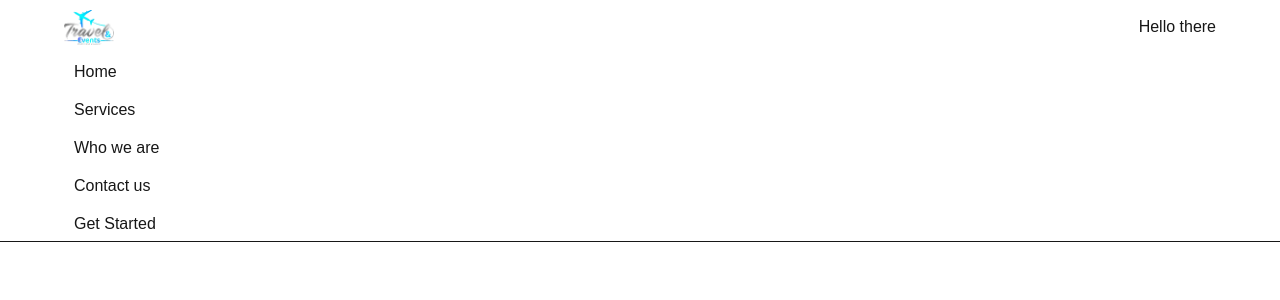
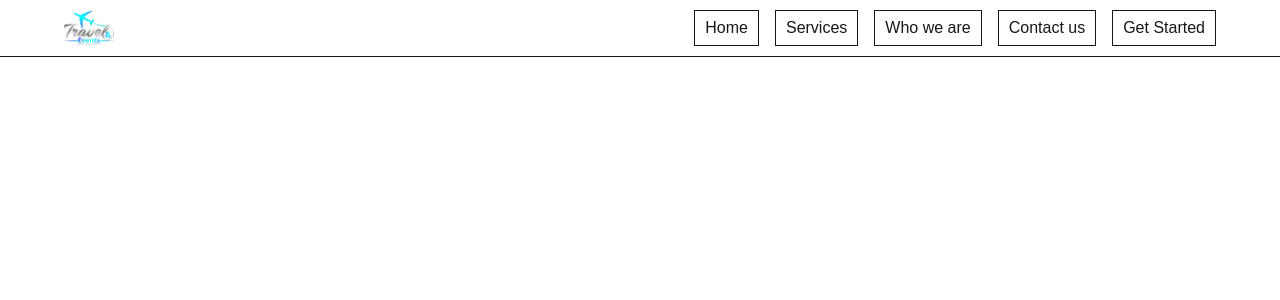
Before and after one commit to TheEldaps/Travel-Events, a Next.js app: page / in a window 1280 px wide. Shown: the top 300 px of the page. Built offline with nearby package versions, Linux system fonts and the light colour scheme.

Commit message:
Style Nav section

```diff
--- a/app/components/Nav.tsx
+++ b/app/components/Nav.tsx
@@ -4,6 +4,7 @@ import Image from "next/image";
 import Logo from "../../public/Logo.png";
 import { useState } from "react";
 import Link from "next/link";
+import NavLink from "../components/NavLink";
 
 export default function Nav() {
   const [navState, setNavState] = useState(true);
@@ -18,7 +19,7 @@ export default function Nav() {
         <Image src={Logo} width="50" height="50" alt="site logo" />
 
         {/* MOBILE VIEW MENU BUTTON */}
-        <button onClick={handleClick} className="block md:hidden">
+        <button onClick={handleClick} className="block sm:hidden">
           <div className="p-[5px] border flex flex-col gap-1 hover:cursor-pointer  hover:bg-[#3232324f] ">
             {navState ? (
               "x"
@@ -33,52 +34,26 @@ export default function Nav() {
         </button>
 
         {/* DESKTOP VIEW NAV LINKS */}
-        <div className="hidden md:block">Hello there </div>
+        <ul className="hidden sm:flex gap-4 list-none ">
+          <NavLink title="Home" href="#home" />
+          <NavLink title="Services" href="#services" />
+          <NavLink title="Who we are" href="#who-we-are" />
+          <NavLink title="Contact us" href="#contact-us" />
+          <NavLink title="Get Started" href="#get-started" />
+        </ul>
       </nav>
 
       {/* MOBILE VIEW NAVLINKS */}
-      <ul className={` flex flex-col gap-1 ${navState ? "block" : "hidden"}`}>
-        <li className="w-full">
-          <Link
-            href="#services"
-            className="block w-full h-full px-2.5 py-[5px] hover:bg-[yellow]"
-          >
-            Home
-          </Link>
-        </li>
-
-        <li className="w-full">
-          <Link
-            href="#services"
-            className="block w-full h-full px-2.5 py-[5px] hover:bg-[yellow]"
-          >
-            Services
-          </Link>
-        </li>
-        <li className="w-full">
-          <Link
-            href="#about"
-            className="block w-full h-full px-2.5 py-[5px] hover:bg-[yellow]"
-          >
-            Who we are
-          </Link>
-        </li>
-        <li className="w-full">
-          <Link
-            href="contact"
-            className="block w-full h-full px-2.5 py-[5px] hover:bg-[yellow]"
-          >
-            Contact us
-          </Link>
-        </li>
-        <li className="w-full">
-          <Link
-            href="#about"
-            className="block w-full h-full px-2.5 py-[5px] hover:bg-[yellow]"
-          >
-            Get Started
-          </Link>
-        </li>
+      <ul
+        className={` flex flex-col gap-1 sm:hidden ${
+          navState ? "block" : "hidden"
+        }`}
+      >
+        <NavLink title="Home" href="#home" />
+        <NavLink title="Services" href="#services" />
+        <NavLink title="Who we are" href="#who-we-are" />
+        <NavLink title="Contact us" href="#contact-us" />
+        <NavLink title="Get Started" href="#get-started" />
       </ul>
     </header>
   );
--- a/app/components/NavLinks.tsx
+++ b/app/components/NavLink.tsx
@@ -1,6 +1,6 @@
 import Link from "next/link";
 
-export default function NavLinks({
+export default function NavLink({
   title,
   href,
 }: {
@@ -11,7 +11,7 @@ export default function NavLinks({
     <li className="w-full">
       <Link
         href={href}
-        className="block w-full h-full px-2.5 py-[5px] hover:bg-[yellow]"
+        className="block w-full h-full px-2.5 py-[5px] hover:bg-[yellow] border sm:text-nowrap sm:text-[0.8rem] md:text-[1rem] lg:text-[1.rem]"
       >
         {title}
       </Link>
```
